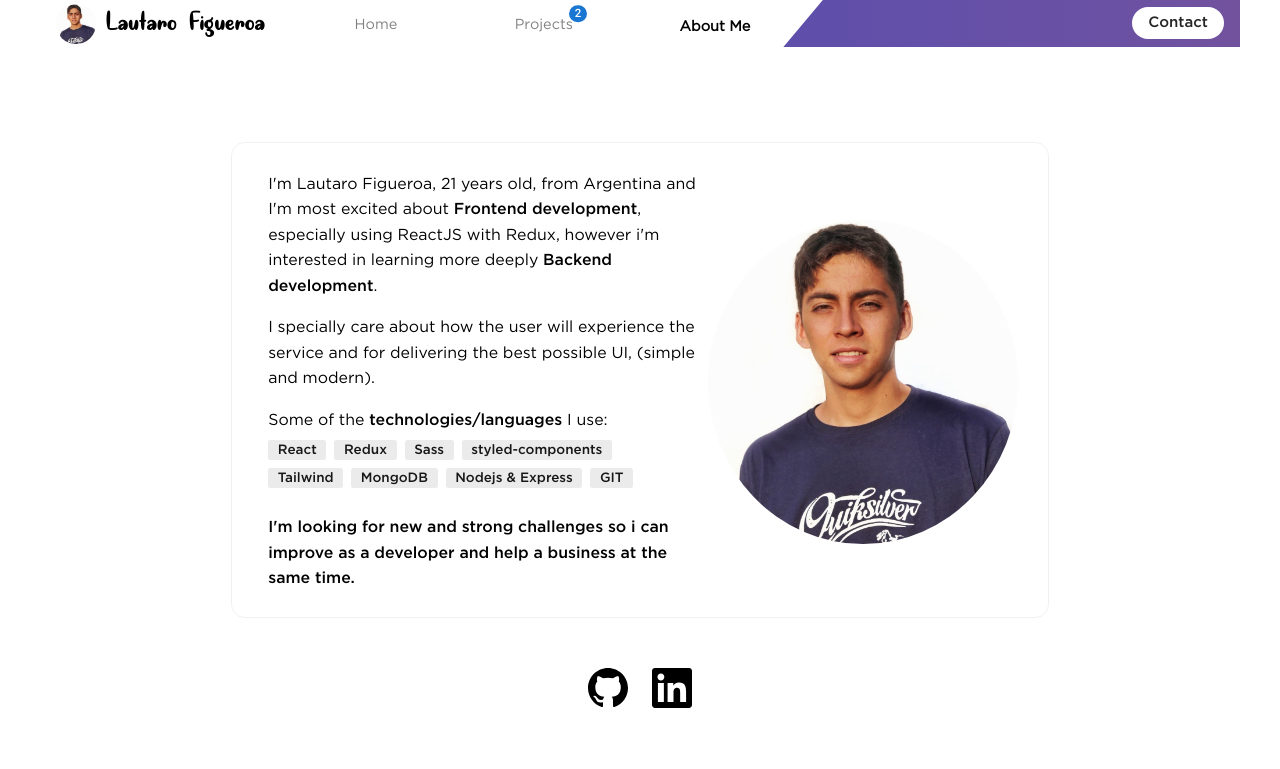
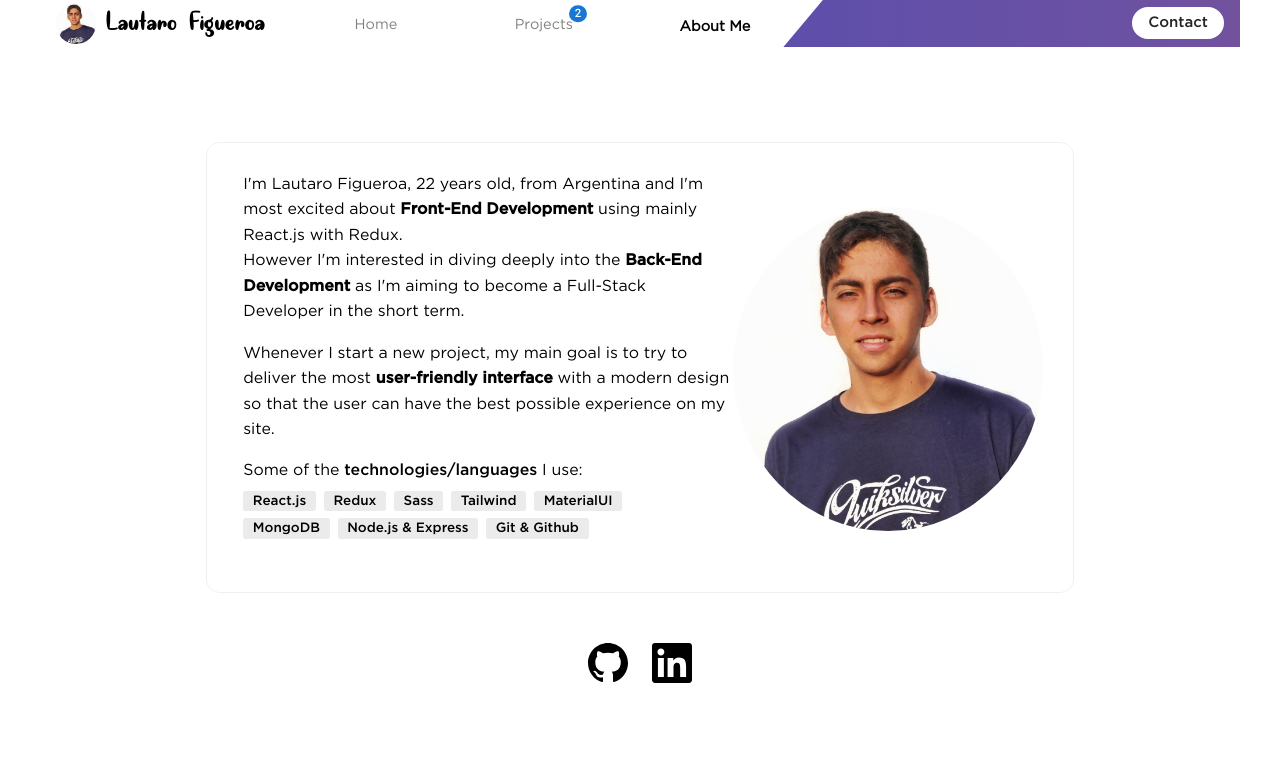
Before and after one commit to hellodiamalassana/dlk, a React (Create React App) app: page /about in a window 1280 px wide. Shown: the top 769 px of the page. Built offline with nearby package versions, Linux system fonts and the light colour scheme.

Commit message:
Changes in About me + Projects css

```diff
--- a/src/App.js
+++ b/src/App.js
@@ -7,7 +7,7 @@ import Footer from "./Components/Footer";
 // Pages
 import Home from "./Pages/Home/Main";
 import Contact from "./Pages/Contact/Main";
-import AboutMe from "./Pages/AboutMe";
+import AboutMe from "./Pages/AboutMe/Main";
 import Error from "./Pages/Error";
 // Page transitions
 import { AnimatePresence } from "framer-motion";
--- a/src/Components/data/projectsData.js
+++ b/src/Components/data/projectsData.js
@@ -32,18 +32,20 @@ const projectsData = [
     endDate: "17/02/2022",
     image: rumrumCars0,
     description: [
-      "My last project was a 'Rent a car business model', which i build using MERN stack + Redux for the state and Sass for the styling.",
+      "My last project was a 'Rent a car business model', built from scratch using the MERN Stack + Sass and MaterialUI to handle the CSS structure.",
+      "State management is all handled by Redux (ToolKit - Query).",
       "Used Firebase Authentication - Hosting services.",
-      "Implemented Cloudinary management service to handle storing images.",
+      "Implemented Cloudinary services to handle storing high-quality images.",
     ],
     technologies: [
       "React.js",
       "Redux",
       "Sass",
+      "MaterialUI",
+      "MongoDB",
+      "Node.js",
+      "Express",
       "Firebase",
-      "MongoDB",
-      "Express",
-      "Node.js",
     ],
     links: {
       seeProject: "https://rumrumcars-a9207.web.app/",
--- a/src/Components/data/technologiesData.js
+++ b/src/Components/data/technologiesData.js
@@ -3,18 +3,18 @@ import react from "../Images/technologies/reactJS.png";
 import redux from "../Images/technologies/redux.png";
 import sass from "../Images/technologies/sass.png";
 import tailwind from "../Images/technologies/tailwind.png";
-import styledComponents from "../Images/technologies/styledComponents.png";
+import materialUI from "../Images/technologies/materialUI.png";
 import mongodb from "../Images/technologies/mongodb.png";
 import nodejsExpress from "../Images/technologies/nodejs-express.png";
-import git from "../Images/technologies/git.png";
+import gitAndGithub from "../Images/technologies/git-github.png";
 
 export const learnedTechnologies = [
-  { title: "React", src: react },
+  { title: "React.js", src: react },
   { title: "Redux", src: redux },
   { title: "Sass", src: sass },
-  { title: "styled-components", src: styledComponents },
   { title: "Tailwind", src: tailwind },
+  { title: "MaterialUI", src: materialUI },
   { title: "MongoDB", src: mongodb },
-  { title: "Nodejs & Express", src: nodejsExpress },
-  { title: "GIT", src: git },
+  { title: "Node.js & Express", src: nodejsExpress, width: 65 },
+  { title: "Git & Github", src: gitAndGithub, width: 120 },
 ];
--- a/src/Pages/AboutMe/Main.js
+++ b/src/Pages/AboutMe/Main.js
@@ -26,25 +26,28 @@ function Main() {
       <StyledAboutMe>
         <div>
           <p>
-            I'm Lautaro Figueroa, 21 years old, from Argentina and I'm most
-            excited about
-            <span> Frontend development</span>, especially using ReactJS with
-            Redux, however i'm interested in learning more deeply
-            <span> Backend development</span>.
+            I'm Lautaro Figueroa, 22 years old, from Argentina and I'm most
+            excited about <b>Front-End Development</b> using mainly React.js
+            with Redux. <br />
+            However I'm interested in diving deeply into the
+            <b> Back-End Development </b>
+            as I'm aiming to become a Full-Stack Developer in the short term.
           </p>
           <p>
-            I specially care about how the user will experience the service and
-            for delivering the best possible UI, (simple and modern).
+            Whenever I start a new project, my main goal is to try to deliver
+            the most <b>user-friendly interface</b> with a modern design so that
+            the user can have the best possible experience on my site.
           </p>
+          {/* Whenever I start a new project, I like to set as my main goal to try to deliver the most user-friendly interface with a modern design so that the user can have the best possible experience on my site. */}
           <p>
             Some of the <span>technologies/languages</span> I use:
           </p>
           <StyledTechs>
             {learnedTechnologies.map((tech) => (
               <CustomizedToolTip
+                placement="top"
                 key={tech.title}
-                title={<img src={tech.src} width={50} />}
-                placement="top"
+                title={<img src={tech.src} width={tech.width ?? 50} />}
               >
                 <span key={tech.title}>{tech.title}</span>
               </CustomizedToolTip>
@@ -52,8 +55,8 @@ function Main() {
           </StyledTechs>
           <p>
             <span>
-              I'm looking for new and strong challenges so i can improve as a
-              developer and help a business at the same time.
+              {/* I'm looking for new and strong challenges so i can improve as a
+              developer and help a business at the same time. */}
             </span>
           </p>
         </div>
--- a/src/Pages/AboutMe/index.js
+++ /dev/null
@@ -1,12 +0,0 @@
-import React from "react";
-import Main from "./Main";
-
-function index() {
-  return (
-    <section>
-      <Main></Main>
-    </section>
-  );
-}
-
-export default index;
--- a/src/Pages/AboutMe/styled-components.js
+++ b/src/Pages/AboutMe/styled-components.js
@@ -26,7 +26,7 @@ export const StyledAboutMe = styled.div`
   justify-content: center;
   align-items: center;
   column-gap: 0.25rem;
-  max-width: 750px;
+  max-width: 800px;
   margin: 6rem auto 3rem auto;
   padding: 1.8rem 1.85rem 1.6rem 2.25rem;
   border: 1px solid rgba(0, 0, 0, 0.06); //0.06
@@ -72,7 +72,6 @@ export const StyledTechs = styled.div`
     margin: 0.225rem 0.5rem 0.225rem 0;
     padding: 0 0.6rem;
     border-radius: 2.5px;
-    color: ${({ theme }) => theme.textColor};
     background-color: rgba(0, 0, 0, 0.08);
     font-size: 13.5px;
   }
--- a/src/Pages/Projects/SingleProject.js
+++ b/src/Pages/Projects/SingleProject.js
@@ -37,6 +37,7 @@ function SingleProject({
                 </span>
               ))}
             </div>
+          </div>
           <div className="links-buttons">
             <a href={links.seeProject} target="_blank">
               Live
@@ -45,7 +46,6 @@ function SingleProject({
               Github
             </a>
           </div>
-          </div>
         </StyledSingleProject>
       ) : null}
     </>
--- a/src/Pages/Projects/styled-components.js
+++ b/src/Pages/Projects/styled-components.js
@@ -34,7 +34,6 @@ export const StyledProjectsSection = styled.section`
 export const StyledSingleProject = styled.div.attrs(() => ({
   as: "picture",
 }))`
-  transform-style: preserve-3d;
   width: 475px;
   max-width: 100%;
   height: max-content;
@@ -42,7 +41,6 @@ export const StyledSingleProject = styled.div.attrs(() => ({
   .box {
     display: flex;
     flex-direction: column;
-    justify-content: space-between;
     row-gap: 0.75rem;
     padding: 1.5rem 1.75rem 2rem 1.75rem;
     color: #fff;
@@ -50,7 +48,8 @@ export const StyledSingleProject = styled.div.attrs(() => ({
     background: #242d62;
     //#202135
     transition: box-shadow 0.2s ease-out;
-    min-height: 677px;
+    transform-style: preserve-3d;
+    min-height: 690px;
 
     &:hover {
       box-shadow: 1px 1px 20px rgba(0, 0, 0, 0.25);
@@ -73,7 +72,7 @@ export const StyledSingleProject = styled.div.attrs(() => ({
 
     p {
       font-family: "Gotham LsLight";
-      margin-bottom: 0.25rem;
+      margin-bottom: 0.4rem;
       padding-right: 1.5rem;
       font-size: 14px; // 14.5px
       line-height: 1.6;
@@ -87,36 +86,13 @@ export const StyledSingleProject = styled.div.attrs(() => ({
       span {
         font-family: "Gotham LsLight";
         margin: 2.5px 3.5px;
-        padding: 1.5px 9px;
+        padding: 0.05rem 0.7rem;
         border-radius: 2px;
         font-size: 13px;
         background-color: rgba(255, 255, 255, 0.1); //0.14
       }
     }
 
-    .links-buttons {
-      display: flex;
-      column-gap: 0.6rem;
-      a {
-        font-family: "Gotham LsLight";
-        width: max-content;
-        padding: 0.325rem 2rem;
-        color: #fff;
-        background-color: #1976d2;
-        font-size: 0.9rem;
-        border-radius: 5px;
-        text-decoration: none;
-        transition: background-color 0.1s ease-out;
-
-        &:hover {
-          background-color: #1342aa; //#1954d2
-        }
-      }
-
-      svg {
-        font-size: 16px;
-      }
-    }
     .project-image {
       height: 23rem;
       max-width: 100%;
@@ -131,4 +107,25 @@ export const StyledSingleProject = styled.div.attrs(() => ({
       transform: translate3d(0%, 0%, 10px); //25px
     }
   }
+  .links-buttons {
+    display: flex;
+    column-gap: 0.4rem;
+    margin-top: 0.75rem;
+    a {
+      flex: 1;
+      font-family: "Gotham LsLight";
+      padding: 0.325rem 2rem;
+      color: #fff;
+      background-color: #1976d2;
+      font-size: 1rem;
+      border-radius: 5px;
+      text-align: center;
+      text-decoration: none;
+      transition: background-color 0.1s ease-out;
+
+      &:hover {
+        background-color: #1565c0;
+      }
+    }
+  }
 `;
```
Also changed, not shown: src/Components/Images/technologies/[Originales]/git-github.webp (added), src/Components/Images/technologies/git-github.png (added). Lines whose indentation alone changed are shown as unchanged.
